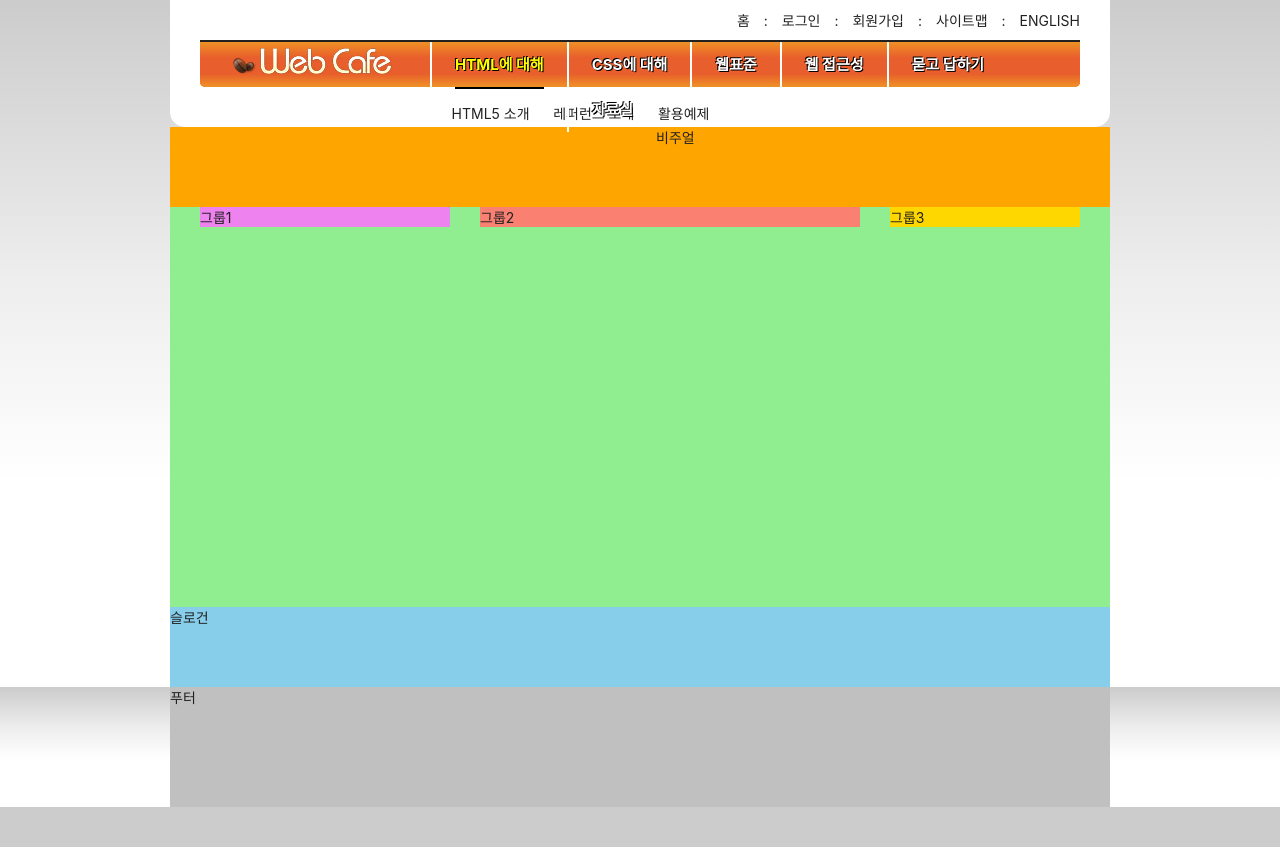
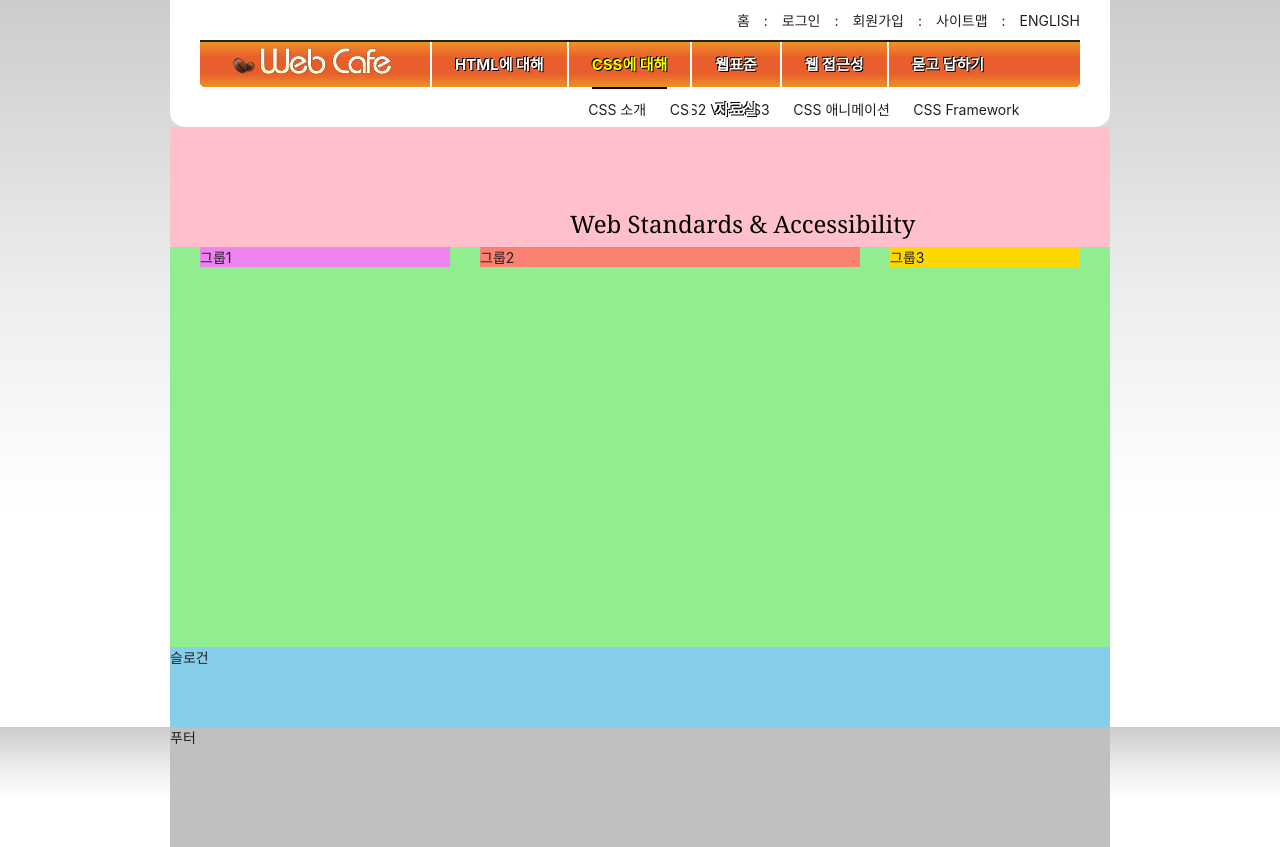
Before and after one commit to kkujoni/html5, a plain HTML site: page index.html in a window 1280 px wide. Both pictures are taken after a click on the button "CSS에 대해". Before the commit the page ends 807 px from the top, so only its background shows below. Drawn offline with Linux system fonts and the light colour scheme; a web font is replaced by a local one.

Commit message:
moveEffect+fontsize

```diff
--- a/index.html
+++ b/index.html
@@ -7,6 +7,9 @@
   <title>웹카페</title>
   <link rel="stylesheet" as="style" crossorigin href="https://cdn.jsdelivr.net/gh/orioncactus/pretendard@v1.3.6/dist/web/static/pretendard.css" />
   <link rel="stylesheet" href="./styles/style.css" />
+  <script src="./js/main.js" defer="defer"></script>
+  <!-- <script src="./js/jquery.min.js"></script>
+  <script src="./js/menu-tab.js" ></script> -->
 
 </head>
 <body>
@@ -129,7 +132,11 @@
       </ul>
     </nav>
   </header>
-  <div class="visual">비주얼</div>
+  <div class="visual">
+    <div class="visual-text">
+      Web Standards &amp; Accessibility
+    </div>
+  </div>
   <main class="main">
     <div class="group group1">그룹1</div>
     <div class="group group2">그룹2</div>
--- a/styles/fontello.css
+++ b/styles/fontello.css
@@ -1,18 +1,29 @@
+@font-face {
+  font-family: 'fontello';
+  src: url('../font/fontello.eot?6391130');
+  src: url('../font/fontello.eot?6391130#iefix') format('embedded-opentype'),
+       url('../font/fontello.woff2?6391130') format('woff2'),
+       url('../font/fontello.woff?6391130') format('woff'),
+       url('../font/fontello.ttf?6391130') format('truetype'),
+       url('../font/fontello.svg?6391130#fontello') format('svg');
+  font-weight: normal;
+  font-style: normal;
+}
 /* Chrome hack: SVG is rendered more smooth in Windozze. 100% magic, uncomment if you need it. */
 /* Note, that will break hinting! In other OS-es font will be not as sharp as it could be */
 /*
 @media screen and (-webkit-min-device-pixel-ratio:0) {
   @font-face {
     font-family: 'fontello';
-    src: url('../font/fontello.svg?38310097#fontello') format('svg');
+    src: url('../font/fontello.svg?6391130#fontello') format('svg');
   }
 }
 */
-
- [class^="icon-"]:before, [class*=" icon-"]:before {
-  font-family: 'fontello';
+[class^="icon-"]:before, [class*=" icon-"]:before {
+  font-family: "fontello";
+  font-style: normal;
   font-weight: normal;
-  speak: none;
+  speak: never;
 
   display: inline-block;
   text-decoration: inherit;
@@ -43,8 +54,9 @@
   /* text-shadow: 1px 1px 1px rgba(127, 127, 127, 0.3); */
 }
 
-.icon-ok:before { content: '\e800'; } /* '' */
-.icon-plus:before { content: '\e801'; } /* '' */
-.icon-search:before { content: '\e802'; } /* '' */
-.icon-right-open:before { content: '\e803'; } /* '' */
-.icon-dot-circled:before { content: '\f192'; } /* '' */
+.icon-colon:before { content: '\e800'; } /* '' */
+.icon-ok:before { content: '\e801'; } /* '' */
+.icon-plus:before { content: '\e802'; } /* '' */
+.icon-search:before { content: '\e803'; } /* '' */
+.icon-right-dir:before { content: '\e804'; } /* '' */
+.icon-stop:before { content: '\e805'; } /* '' */
--- a/styles/style.css
+++ b/styles/style.css
@@ -73,6 +73,7 @@ body{
 .member li{
   display: inline-block;
 }
+
 
 .member a{
 padding: 6px 10px;
@@ -182,7 +183,7 @@ right: 0;
 }
 
 .sub-menu a{
-padding: 10px 0;
+padding: 6px 0;
 display: inline-block;
 }
 
@@ -193,14 +194,43 @@ display: inline-block;
 
 
 /* 비주얼 */
+
+@keyframes moveEffect{
+  0%{
+    font-size: 12px;
+    color: rgba(0,0,0,0);
+    transform: translate(0,0);
+  }
+  100%{
+    font-size: 24px;
+    color: rgba(0,0,0,1);
+    transform: translate(400px,75px);
+
+
+
+  }
+}
+
 .visual{
-  background: orange;
-  height: 10vh;
+  background: pink;
+  height: 120px;
+  position: relative;
+
+}
+
+.visual-text{
+  font-family: Georgia, 'Times New Roman', Times, serif;
+  animation-name: moveEffect;
+  animation-duration:2000ms;
+  animation-fill-mode: forwards;
+  display: inline-block;
+
 }
 /* 메인 */
 .main{
   background: lightgreen;
   height: 50vh;
+  display: flow-root;
   padding: 0 15px;
 }
 .group{
```
